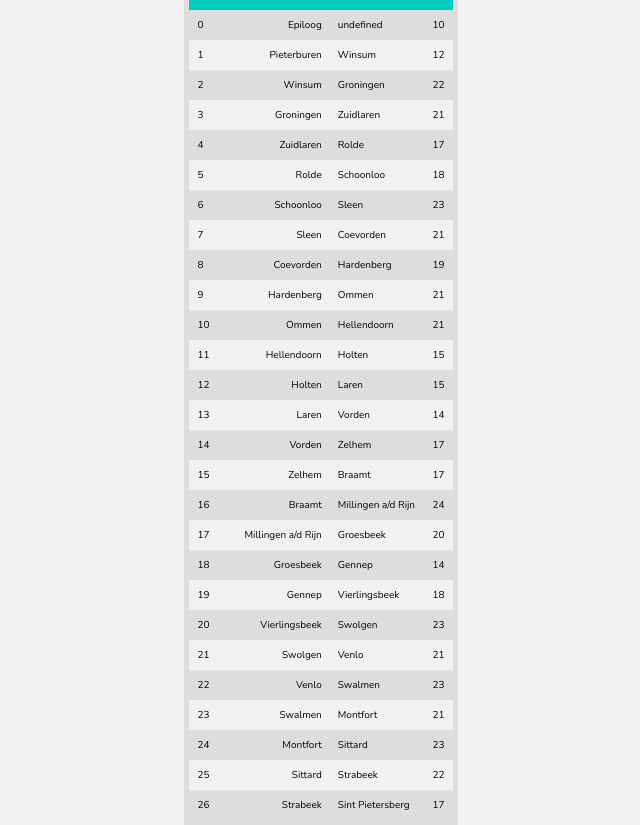
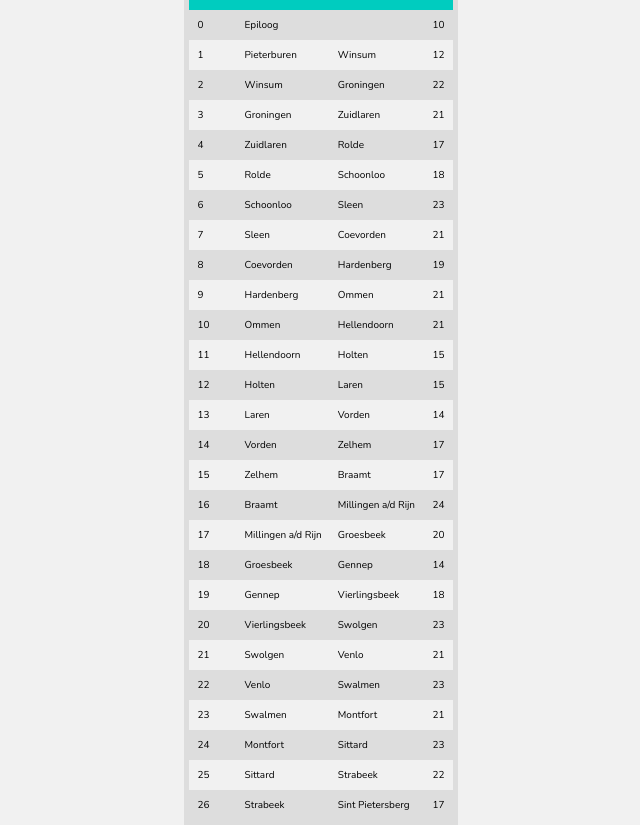
Before and after one commit to willemverbuyst/project-pieterpad, a plain HTML site: page index.html in a window 1280 px wide. Shown: the whole page, without its empty margins (319-959 px from the left). Drawn offline with nearby package versions, Linux system fonts and the light colour scheme.

Commit message:
Update styling

```diff
--- a/script.js
+++ b/script.js
@@ -1,5 +1,5 @@
 const tableData = [
-  { from: 'Epiloog', km: 10, section: 'Noord' },
+  { from: 'Epiloog', to: '', km: 10, section: 'Noord' },
   { from: 'Pieterburen', to: 'Winsum', km: 12, section: 'Noord' },
   { from: 'Winsum', to: 'Groningen', km: 22, section: 'Noord' },
   { from: 'Groningen', to: 'Zuidlaren', km: 21, section: 'Noord' },
@@ -56,15 +56,19 @@ const headerRow = document.createElement('tr');
 
 const headerStage = document.createElement('th');
 headerStage.innerText = 'etappe';
+headerStage.classList.add('stage');
 
 const headerFrom = document.createElement('th');
 headerFrom.innerText = 'van';
+headerFrom.classList.add('from');
 
 const headerTo = document.createElement('th');
 headerTo.innerText = 'naar';
+headerTo.classList.add('to');
 
 const headerKM = document.createElement('th');
 headerKM.innerText = 'km';
+headerKM.classList.add('km');
 
 headerRow.appendChild(headerStage);
 headerRow.appendChild(headerFrom);
@@ -74,16 +78,24 @@ thead.appendChild(headerRow);
 
 tableData.forEach((data, i) => {
   const row = document.createElement('tr');
-  const etappe = document.createElement('td');
-  etappe.innerText = i;
+
+  const stage = document.createElement('td');
+  stage.innerText = i;
+  stage.classList.add('stage');
+
   const from = document.createElement('td');
   from.innerText = data.from;
+  from.classList.add('from');
+
   const to = document.createElement('td');
   to.innerText = data.to;
+  to.classList.add('to');
+
   const km = document.createElement('td');
   km.innerText = data.km;
+  km.classList.add('km');
 
-  row.appendChild(etappe);
+  row.appendChild(stage);
   row.appendChild(from);
   row.appendChild(to);
   row.appendChild(km);
--- a/style.css
+++ b/style.css
@@ -49,21 +49,13 @@ table tr:nth-child(odd) td {
   background-color: var(--color-grey-light);
 }
 
-table td:nth-child(even),
-table th:nth-child(even) {
-  text-align: right;
-}
-
-table td:nth-child(odd),
-table th:nth-child(odd) {
-  text-align: left;
-}
-
 table td,
 table th {
   padding: 0.8rem;
 }
 
+.from,
+.to,
 .stage {
   text-align: left;
 }
```
